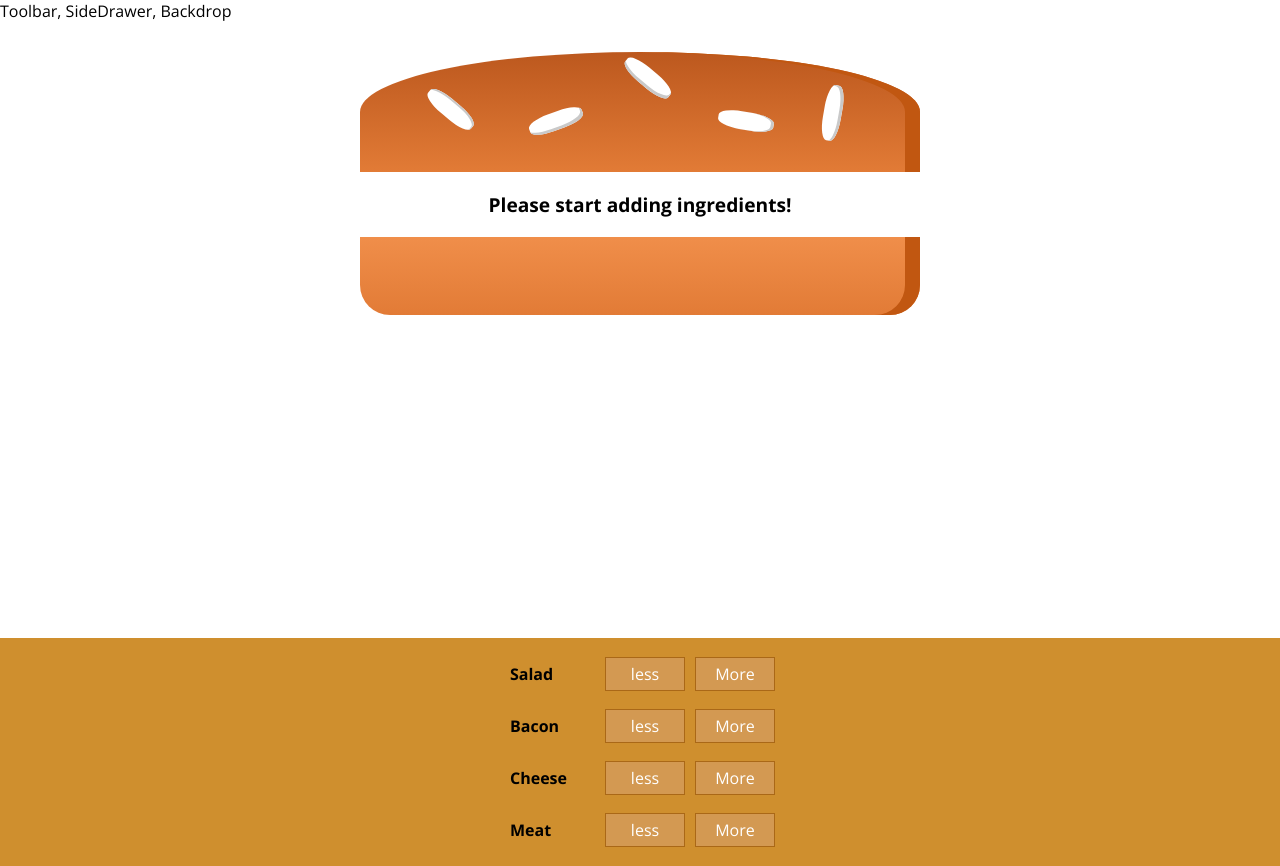
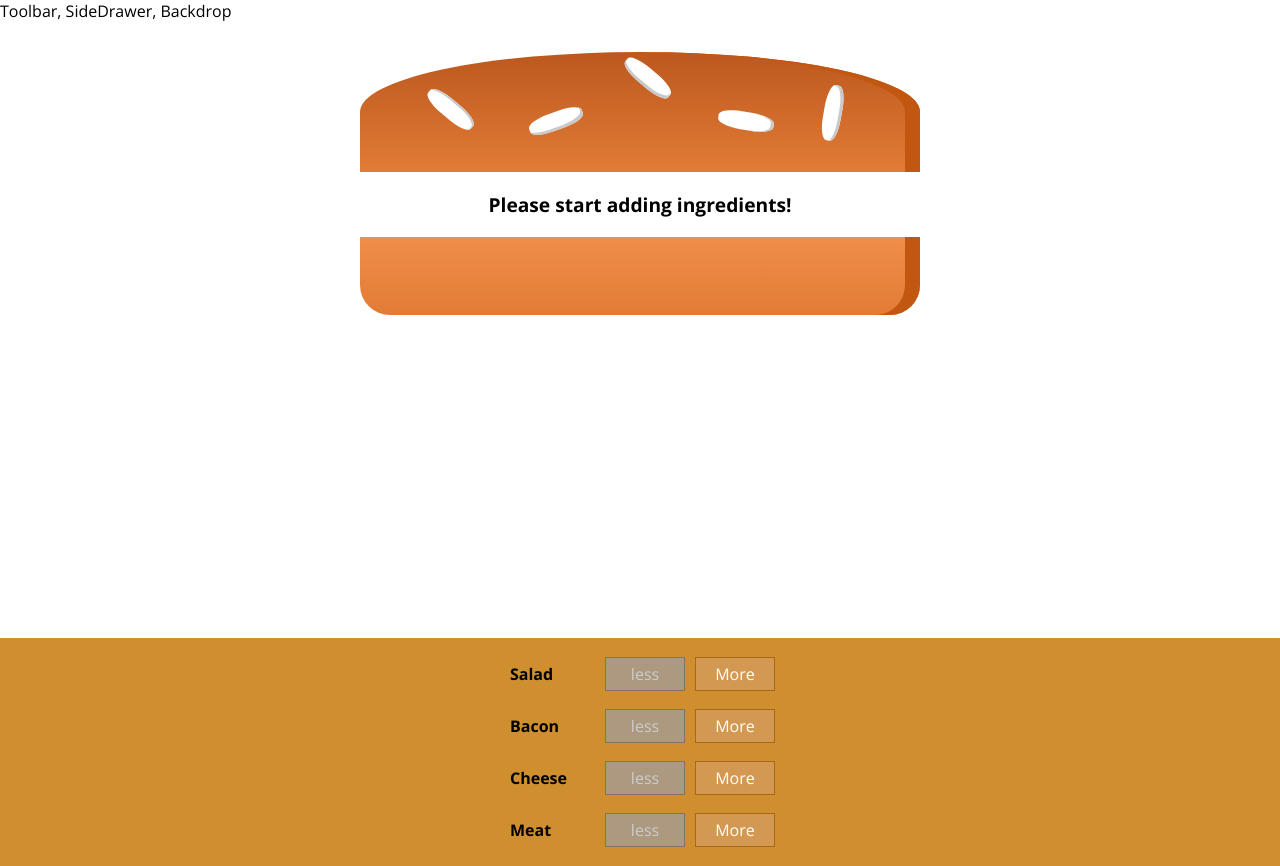
Before and after one commit to ko1h/react-burger-app, a React app: page / in a window 1280 px wide. Built offline with nearby package versions, Linux system fonts and the light colour scheme.

Commit message:
Added a disable feature to the less button

```diff
--- a/src/components/Burger/BuildControls/BuildControl/BuildControl.js
+++ b/src/components/Burger/BuildControls/BuildControl/BuildControl.js
@@ -5,7 +5,7 @@
 const buildControl = (props) => (
   <div className={classes.BuildControl}>
     <div className={classes.Label}>{props.label}</div>
-    <button className={classes.Less} onClick={props.removed}>less</button>
+    <button className={classes.Less} onClick={props.removed} disabled={props.disabled}>less</button>
     <button className={classes.Less} onClick={props.added}>More</button>
   </div>
 );
--- a/src/components/Burger/BuildControls/BuildControls.js
+++ b/src/components/Burger/BuildControls/BuildControls.js
@@ -17,7 +17,8 @@
         key={ctrl.label}
         label={ctrl.label}
         added={() => props.ingredientAdded(ctrl.type)}
-        removed={() => props.ingredientRemoved(ctrl.type)} />
+        removed={() => props.ingredientRemoved(ctrl.type)}
+        disabled={props.disabled[ctrl.type]}/>
     ))}
   </div>
 );
--- a/src/containers/BurgerBuilder/BurgerBuilder.js
+++ b/src/containers/BurgerBuilder/BurgerBuilder.js
@@ -56,12 +56,19 @@
     }
 
     render () {
+        const disabledInfo = {
+            ...this.state.ingredients
+        };
+        for (let key in disabledInfo) {
+            disabledInfo[key] = disabledInfo[key] <= 0
+        }
         return (
             <Aux>
                 <Burger ingredients={this.state.ingredients} />
                 <BuildControls
                     ingredientAdded={this.addIngredientHandler}
-                    ingredientRemoved={this.removeIngredientHandler} />
+                    ingredientRemoved={this.removeIngredientHandler}
+                    disabled={disabledInfo} />
             </Aux>
         );
     }
```
